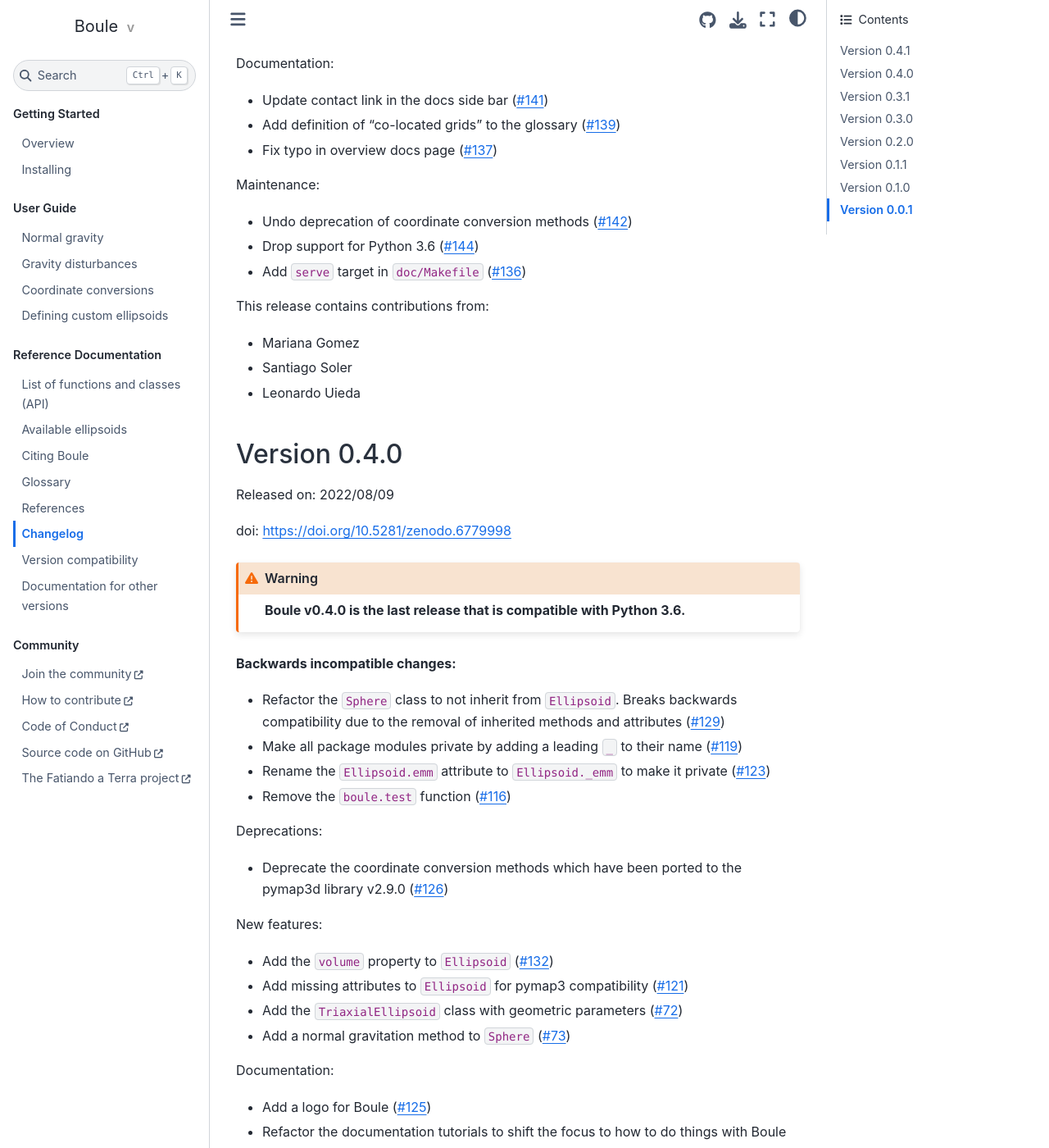
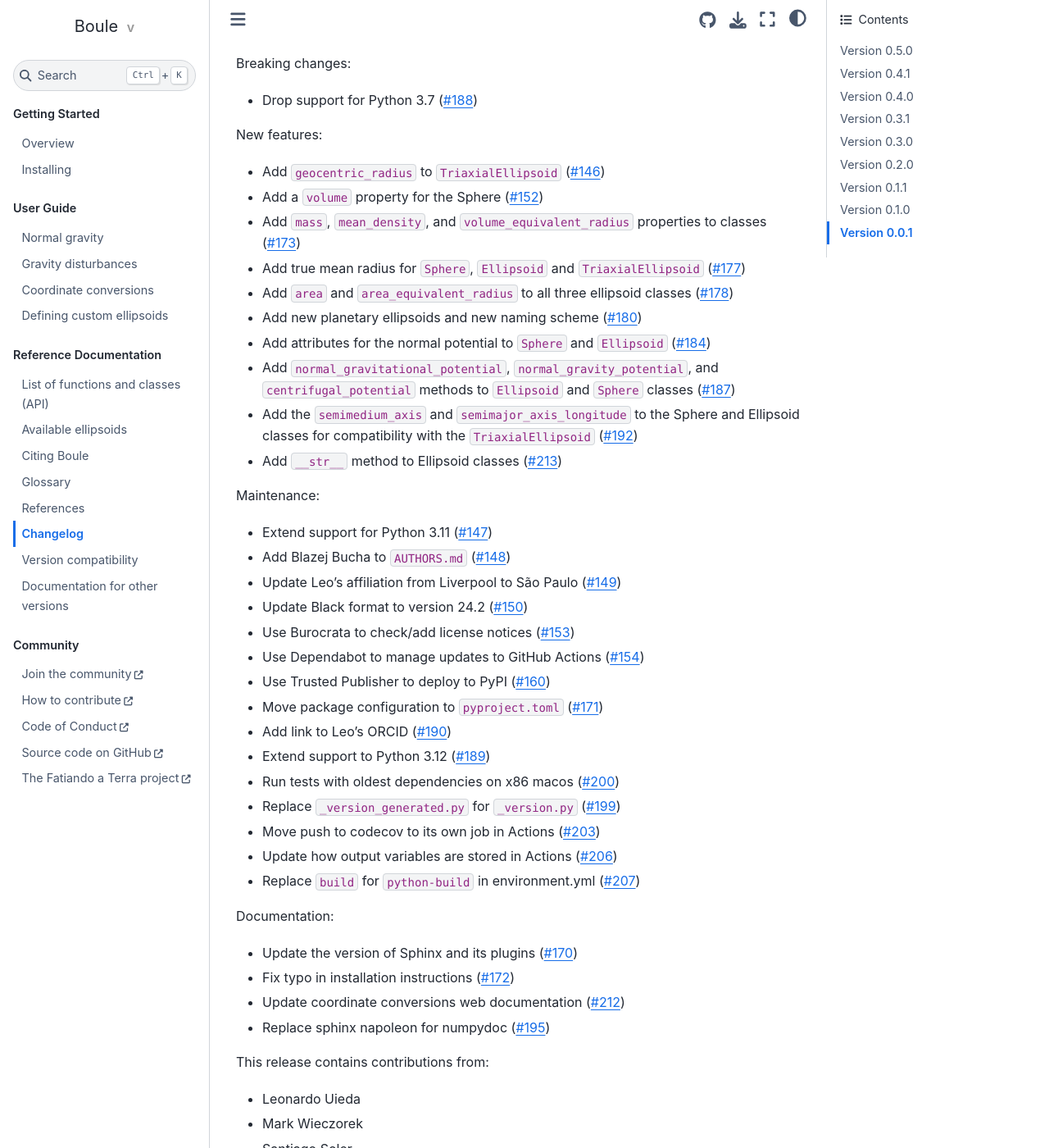
Before and after one commit to fatiando/boule, a Sphinx documentation site: the page built from doc/changes.rst, in a window 1280 px wide and 1400 px high, scrolled down 241 px. Shown: the whole window at 82% size. Built offline with Sphinx 7.4.7 and the Sphinx Book theme 1.1.4, drawn with Linux system fonts in a browser that asks for light colours; the version number could not be read and is left out; some of the changed text lies outside the part shown.

Commit message:
Add changelog for v0.5.0 (#217)
Add changelog for Boule v0.5.0 and add link to the new docs in
`versions.rst`.

```diff
--- a/doc/changes.rst
+++ b/doc/changes.rst
@@ -2,6 +2,63 @@
 
 Changelog
 =========
+
+Version 0.5.0
+-------------
+
+Released on: 2024/10/22
+
+doi: https://doi.org/10.5281/zenodo.13975491
+
+Breaking changes:
+
+-  Drop support for Python 3.7 (`#188 <https://github.com/fatiando/boule/pull/188>`__)
+
+New features:
+
+-  Add ``geocentric_radius`` to ``TriaxialEllipsoid`` (`#146 <https://github.com/fatiando/boule/pull/146>`__)
+-  Add a ``volume`` property for the Sphere (`#152 <https://github.com/fatiando/boule/pull/152>`__)
+-  Add ``mass``, ``mean_density``, and ``volume_equivalent_radius`` properties to classes (`#173 <https://github.com/fatiando/boule/pull/173>`__)
+-  Add true mean radius for ``Sphere``, ``Ellipsoid`` and ``TriaxialEllipsoid`` (`#177 <https://github.com/fatiando/boule/pull/177>`__)
+-  Add ``area`` and ``area_equivalent_radius`` to all three ellipsoid classes (`#178 <https://github.com/fatiando/boule/pull/178>`__)
+-  Add new planetary ellipsoids and new naming scheme (`#180 <https://github.com/fatiando/boule/pull/180>`__)
+-  Add attributes for the normal potential to ``Sphere`` and ``Ellipsoid`` (`#184 <https://github.com/fatiando/boule/pull/184>`__)
+-  Add ``normal_gravitational_potential``, ``normal_gravity_potential``, and ``centrifugal_potential`` methods to ``Ellipsoid`` and ``Sphere`` classes (`#187 <https://github.com/fatiando/boule/pull/187>`__)
+-  Add the ``semimedium_axis`` and ``semimajor_axis_longitude`` to the Sphere and Ellipsoid classes for compatibility with the ``TriaxialEllipsoid`` (`#192 <https://github.com/fatiando/boule/pull/192>`__)
+-  Add ``__str__`` method to Ellipsoid classes (`#213 <https://github.com/fatiando/boule/pull/213>`__)
+
+Maintenance:
+
+-  Extend support for Python 3.11 (`#147 <https://github.com/fatiando/boule/pull/147>`__)
+-  Add Blazej Bucha to ``AUTHORS.md`` (`#148 <https://github.com/fatiando/boule/pull/148>`__)
+-  Update Leo’s affiliation from Liverpool to São Paulo (`#149 <https://github.com/fatiando/boule/pull/149>`__)
+-  Update Black format to version 24.2 (`#150 <https://github.com/fatiando/boule/pull/150>`__)
+-  Use Burocrata to check/add license notices (`#153 <https://github.com/fatiando/boule/pull/153>`__)
+-  Use Dependabot to manage updates to GitHub Actions (`#154 <https://github.com/fatiando/boule/pull/154>`__)
+-  Use Trusted Publisher to deploy to PyPI (`#160 <https://github.com/fatiando/boule/pull/160>`__)
+-  Move package configuration to ``pyproject.toml`` (`#171 <https://github.com/fatiando/boule/pull/171>`__)
+-  Add link to Leo’s ORCID (`#190 <https://github.com/fatiando/boule/pull/190>`__)
+-  Extend support to Python 3.12 (`#189 <https://github.com/fatiando/boule/pull/189>`__)
+-  Run tests with oldest dependencies on x86 macos (`#200 <https://github.com/fatiando/boule/pull/200>`__)
+-  Replace ``_version_generated.py`` for ``_version.py`` (`#199 <https://github.com/fatiando/boule/pull/199>`__)
+-  Move push to codecov to its own job in Actions (`#203 <https://github.com/fatiando/boule/pull/203>`__)
+-  Update how output variables are stored in Actions (`#206 <https://github.com/fatiando/boule/pull/206>`__)
+-  Replace ``build`` for ``python-build`` in environment.yml (`#207 <https://github.com/fatiando/boule/pull/207>`__)
+
+Documentation:
+
+-  Update the version of Sphinx and its plugins (`#170 <https://github.com/fatiando/boule/pull/170>`__)
+-  Fix typo in installation instructions (`#172 <https://github.com/fatiando/boule/pull/172>`__)
+-  Update coordinate conversions web documentation (`#212 <https://github.com/fatiando/boule/pull/212>`__)
+-  Replace sphinx napoleon for numpydoc (`#195 <https://github.com/fatiando/boule/pull/195>`__)
+
+This release contains contributions from:
+
+-  Leonardo Uieda
+-  Mark Wieczorek
+-  Santiago Soler
+-  Blazej Bucha
+
 
 Version 0.4.1
 -------------
--- a/doc/versions.rst
+++ b/doc/versions.rst
@@ -7,6 +7,7 @@
 * `Latest release <http://www.fatiando.org/boule/latest>`__
 * `Development <http://www.fatiando.org/boule/dev>`__
   (reflects the current development branch on GitHub)
+* `v0.5.0 <http://www.fatiando.org/boule/v0.5.0>`__
 * `v0.4.1 <http://www.fatiando.org/boule/v0.4.1>`__
 * `v0.4.0 <http://www.fatiando.org/boule/v0.4.0>`__
 * `v0.3.1 <http://www.fatiando.org/boule/v0.3.1>`__
```
